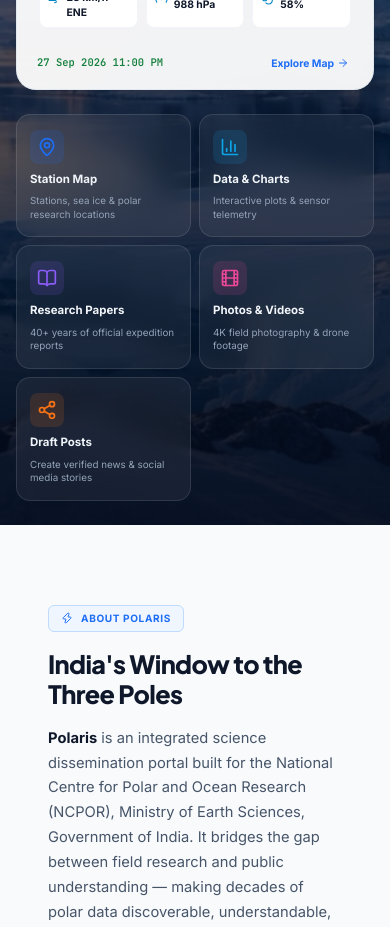
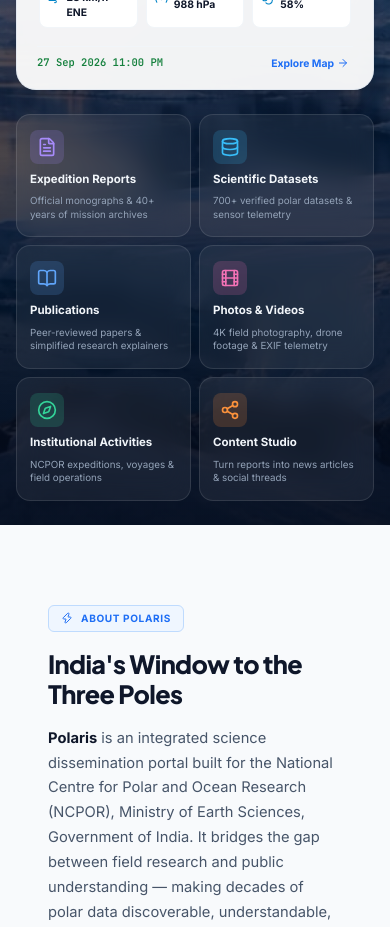
Before and after one commit to Divyansh-2903/Polar-Science-Portal, a React (Vite) app: page / in a window 390 px wide. Shown: the part 780-1707 px from the top of the page. Built offline with nearby package versions, Linux system fonts and the light colour scheme.

Commit message:
feat: implement 6 hero bento action elements with dedicated icons and responsive layout

```diff
--- a/src/App.jsx
+++ b/src/App.jsx
@@ -36,12 +36,12 @@
   const handleNavigate = (target, metadata = {}) => {
     let tabKey = target;
     if (target === 'map') tabKey = 'explore';
-    else if (target === 'data' || target === 'charts') tabKey = 'data';
-    else if (target === 'papers' || target === 'repository') tabKey = 'papers';
+    else if (target === 'data' || target === 'charts' || target === 'datasets') tabKey = 'data';
+    else if (target === 'papers' || target === 'repository' || target === 'reports') tabKey = 'papers';
     else if (target === 'ai') tabKey = 'ai';
-    else if (target === 'replay' || target === 'voyages' || target === 'expeditions') tabKey = 'expeditions';
-    else if (target === 'explain' || target === 'explainer' || target === 'research') tabKey = 'research';
-    else if (target === 'studio' || target === 'outreach' || target === 'drafts') tabKey = 'outreach';
+    else if (target === 'replay' || target === 'voyages' || target === 'expeditions' || target === 'activities') tabKey = 'expeditions';
+    else if (target === 'explain' || target === 'explainer' || target === 'research' || target === 'publications') tabKey = 'research';
+    else if (target === 'studio' || target === 'outreach' || target === 'drafts' || target === 'content_studio') tabKey = 'outreach';
     else if (target === 'insight' || target === 'anomalies' || target === 'alerts') tabKey = 'anomalies';
     else if (target === 'home' || target === 'overview') tabKey = 'home';
     else if (target === 'review' || target === 'approvals' || target === 'editorial_queue') tabKey = 'review';
--- a/src/components/PolarCommandCenter.jsx
+++ b/src/components/PolarCommandCenter.jsx
@@ -17,7 +17,8 @@
   Shield,
   Zap,
   Navigation,
-  Activity
+  Activity,
+  FileText
 } from 'lucide-react';
 import { quickActions } from '../data/portalData';
 import { PolarWeatherWidget } from './PolarWeatherWidget';
@@ -27,28 +28,38 @@
 
   const getActionIcon = (id) => {
     const icons = {
+      reports: <FileText size={20} color="#a78bfa" />,
+      datasets: <Database size={20} color="#38bdf8" />,
+      publications: <BookOpen size={20} color="#60a5fa" />,
+      media: <Film size={20} color="#f472b6" />,
+      activities: <Compass size={20} color="#34d399" />,
+      studio: <Share2 size={20} color="#fb923c" />,
+      // Backwards compatibility
       map: <MapPin size={20} color="#1e6ef5" />,
       data: <BarChart3 size={20} color="#0ea5e9" />,
       papers: <BookOpen size={20} color="#8b5cf6" />,
-      media: <Film size={20} color="#ec4899" />,
-      studio: <Share2 size={20} color="#f97316" />,
       ai: <Sparkles size={20} color="#10b981" />,
       replay: <Compass size={20} color="#10b981" />,
     };
-    return icons[id] || <Sparkles size={20} color="#1e6ef5" />;
+    return icons[id] || <Sparkles size={20} color="#38bdf8" />;
   };
 
   const getActionColor = (id) => {
     const colors = {
+      reports: 'rgba(167,139,250,0.18)',
+      datasets: 'rgba(56,189,248,0.18)',
+      publications: 'rgba(96,165,250,0.18)',
+      media: 'rgba(244,114,182,0.18)',
+      activities: 'rgba(52,211,153,0.18)',
+      studio: 'rgba(251,146,60,0.18)',
+      // Backwards compatibility
       map: 'rgba(30,110,245,0.14)',
       data: 'rgba(14,165,233,0.14)',
       papers: 'rgba(139,92,246,0.14)',
-      media: 'rgba(236,72,153,0.14)',
-      studio: 'rgba(249,115,22,0.14)',
       ai: 'rgba(16,185,129,0.14)',
       replay: 'rgba(16,185,129,0.14)',
     };
-    return colors[id] || 'rgba(30,110,245,0.14)';
+    return colors[id] || 'rgba(56,189,248,0.18)';
   };
 
   // ── About / feature data ──────────────────────────────────────────────────
--- a/src/data/portalData.js
+++ b/src/data/portalData.js
@@ -6,11 +6,12 @@
 ];
 
 export const quickActions = [
-  { id: 'map', title: 'Station Map', desc: 'Stations, sea ice & polar research locations', icon: 'MapPin', screen: 'map' },
-  { id: 'data', title: 'Data & Charts', desc: 'Interactive plots & sensor telemetry', icon: 'BarChart3', screen: 'data' },
-  { id: 'papers', title: 'Research Papers', desc: '40+ years of official expedition reports', icon: 'BookOpen', screen: 'papers' },
-  { id: 'media', title: 'Photos & Videos', desc: '4K field photography & drone footage', icon: 'Film', screen: 'media' },
-  { id: 'studio', title: 'Draft Posts', desc: 'Create verified news & social media stories', icon: 'Share2', screen: 'studio' },
+  { id: 'reports', title: 'Expedition Reports', desc: 'Official monographs & 40+ years of mission archives', icon: 'FileText', screen: 'papers' },
+  { id: 'datasets', title: 'Scientific Datasets', desc: '700+ verified polar datasets & sensor telemetry', icon: 'Database', screen: 'data' },
+  { id: 'publications', title: 'Publications', desc: 'Peer-reviewed papers & simplified research explainers', icon: 'BookOpen', screen: 'research' },
+  { id: 'media', title: 'Photos & Videos', desc: '4K field photography, drone footage & EXIF telemetry', icon: 'Film', screen: 'media' },
+  { id: 'activities', title: 'Institutional Activities', desc: 'NCPOR expeditions, voyages & field operations', icon: 'Compass', screen: 'expeditions' },
+  { id: 'studio', title: 'Content Studio', desc: 'Turn reports into news articles & social threads', icon: 'Share2', screen: 'studio' },
 ];
 
 export const expeditionStages = [
--- a/src/index.css
+++ b/src/index.css
@@ -529,7 +529,7 @@
 .hero-bento-grid {
   margin-top: 36px;
   display: grid;
-  grid-template-columns: repeat(5, 1fr);
+  grid-template-columns: repeat(6, 1fr);
   gap: 10px;
 }
 
@@ -725,6 +725,9 @@
 
 /* ── Medium Tablet Breakpoint (max-width: 1200px) ── */
 @media (max-width: 1200px) {
+  .hero-bento-grid {
+    grid-template-columns: repeat(3, 1fr);
+  }
   .editorial-kanban-grid {
     display: flex;
     overflow-x: auto;
```
